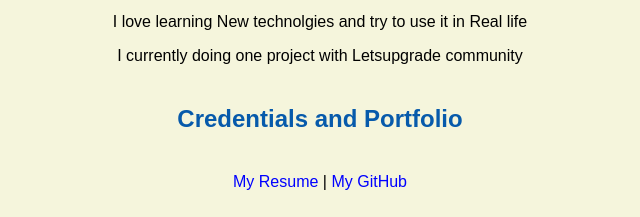
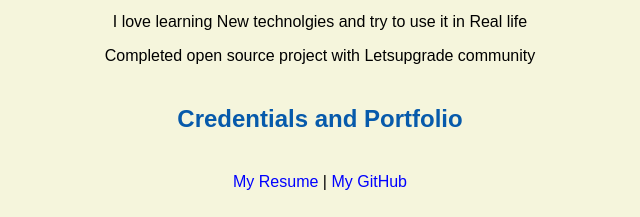
Before and after one commit to nandeeshkv123/nandeeshkv123.github.io, a plain HTML site: page index.html in a window 1280 px wide. Shown: the part 828-1045 px from the top of the page, 320-960 px from the left. Drawn offline with Linux system fonts and the light colour scheme.

Commit message:
Update index.html

```diff
--- a/index.html
+++ b/index.html
@@ -22,7 +22,7 @@
     <h2>About Me</h2>
     <p>I am a Student of New Horizon college of Engineering.</p>
     <p>I love learning New technolgies and try to use it in Real life</p>
-    <p>I currently doing one project with Letsupgrade community</p>
+    <p> Completed open source project with Letsupgrade community</p>
     <h2>Credentials and Portfolio</h2>
 
     <p><a href="resume.html">My Resume</a> | <a href="https://github.com/nandeeshkv123">My GitHub</a></p>
```
